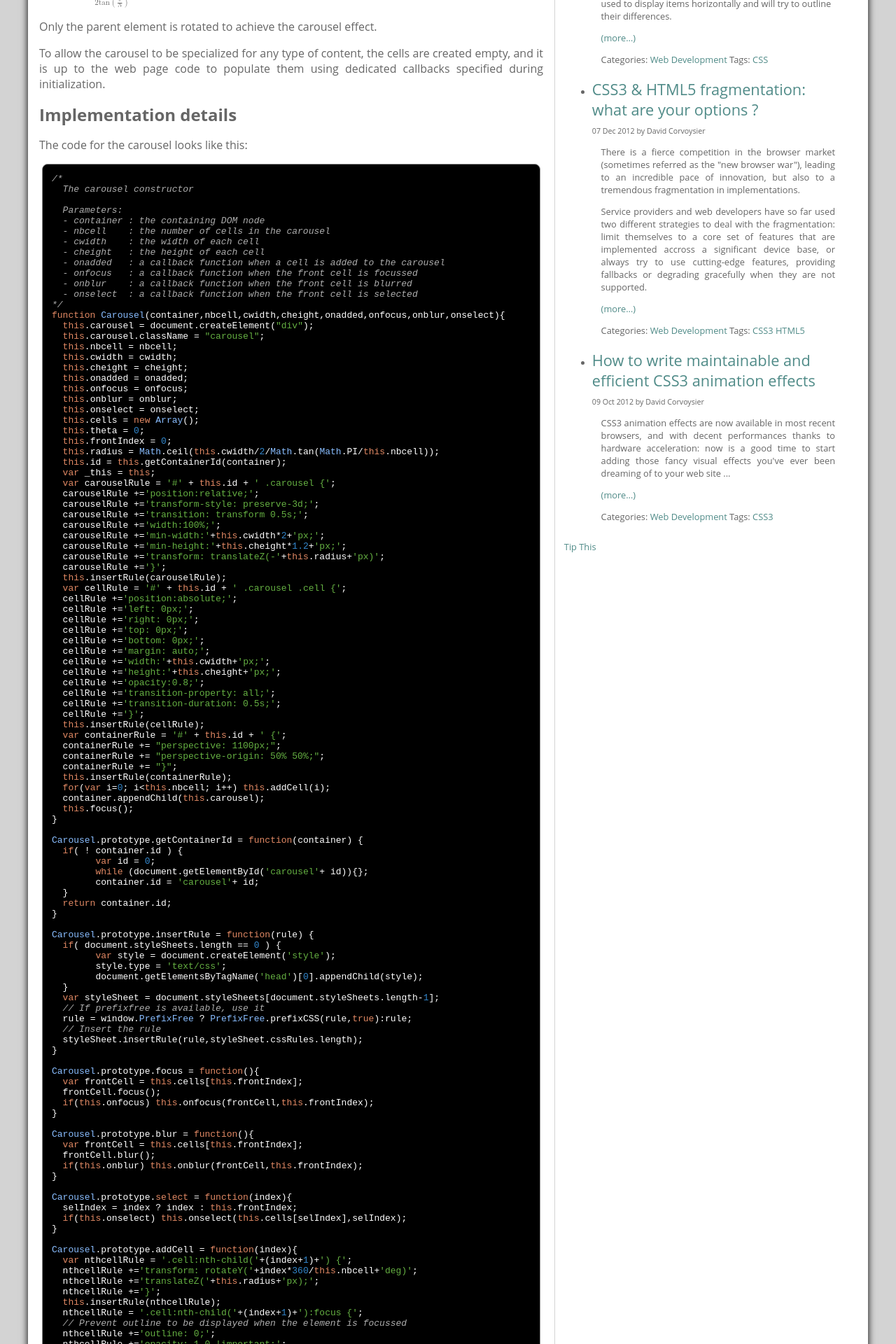
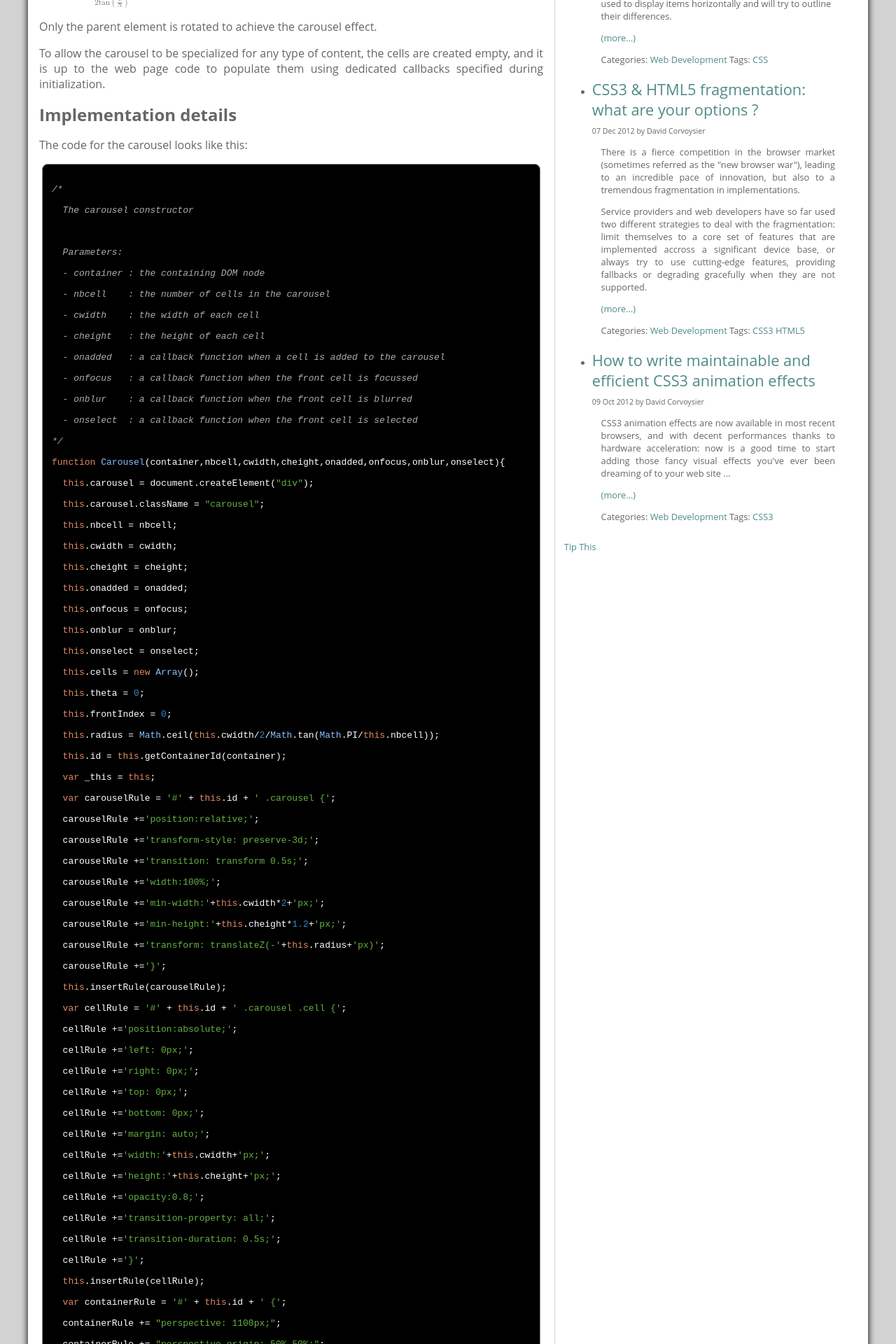
Before and after one commit to mgcrea/benchmark-kaizoumark, a Jekyll site: the page built from _posts/2011-08-09-pure-css-3d-carousel.html, in a window 1280 px wide. Shown: the part 719-2639 px from the top of the page at 70% size. Built offline with Jekyll 4.4.1, drawn with Linux system fonts in a browser that asks for light colours; comment, search, counter and statistics services are not loaded.

```diff
--- a/_posts/2011-08-09-pure-css-3d-carousel.html
+++ b/_posts/2011-08-09-pure-css-3d-carousel.html
@@ -1,9 +1,12 @@
 ---
 layout: post
 title: Pure CSS 3D Carousel
+
 categories:
+
 - Web Development
 tags:
+
 - Animation
 - Carousel
 - CSS3
@@ -13,215 +16,431 @@ type: post
 published: true
 ---
 <p>CSS 3D transformations are a wonderful tool to add very impressive animation effects to your web pages without requiring a massive amount of javascript and/or WebGL code.<!--more--></p>
+
 <p>More, unlike 2D canvas for instance, if a browser supports CSS 3D Transforms, it is almost certain that it is backed by hardware-acceleration, and thus the effects should not suffer from sluggishness in the animation.</p>
+
 <p>This post demonstrates how a pure 3D CSS carousel can be implemented.</p>
+
 <h2>Design principles</h2>
+
 <p>The carousel is constructed dynamically based on the number of cells and their size.</p>
+
 <p>The cells are children elements of a single containing block element.</p>
+
 <p>Relatively to the parent element, each cell element is positioned in the 3D space on an horizontal plane using its <a href='http://en.wikipedia.org/wiki/Polar_coordinate_system'>polar coordinates</a> (ie angle and distance from the coordinates origin).<p>
+
 <p>The <code>N</code> cells are positioned evenly on the carousel using a rotation based on their index <code>n</code></p>
+
 <p>
+
 <math>
+
   <mrow>
+
     <mi>alpha</mi>
+
     <mo>=</mo>
+
     <mi>n</mi>
+
     <mo>x</mo>
+
     <mfrac>
+
      <mrow>
+
       <mn>2</mn>
+
       <mo>&#960;</mo>
+
      </mrow>
+
      <mi>N</mi>
+
    </mfrac>
+
 </mrow>
+
 </math>
+
 </p>
+
 <p>they are also positioned far enough from the center of the carousel circle so that they don't overlap</p>
+
 <p>
+
 <math>
+
   <mrow>
+
     <mi>distance</mi>
+
     <mo>=</mo>
+
  <mfrac>
+
   <mi>width</mi>
+
   <mrow>
+
    <mn>2</mn>
+
    <mo>&#8290;</mo>
+
    <mrow>
+
     <mi>tan</mi>
+
     <mo>&#8289;</mo>
+
     <mo>(</mo>
+
     <mfrac>
+
      <mi>&#960;</mi>
+
      <mi>N</mi>
+
     </mfrac>
+
     <mo>)</mo>
+
    </mrow>
+
   </mrow>
+
  </mfrac>
+
 </mrow>
+
 </math>
+
 </p>
+
 <p>Only the parent element is rotated to achieve the carousel effect.</p>
+
 <p>To allow the carousel to be specialized for any type of content, the cells are created empty, and it is up to the web page code to populate them using dedicated callbacks specified during initialization.</p>
+
 <h2>Implementation details</h2>
+
 <p>The code for the carousel looks like this:</p>
+
 <pre class='prettyprint'>
+
 /*
+
   The carousel constructor
 
+
+
   Parameters:
+
   - container : the containing DOM node
+
   - nbcell    : the number of cells in the carousel
+
   - cwidth    : the width of each cell
+
   - cheight   : the height of each cell
+
   - onadded   : a callback function when a cell is added to the carousel
+
   - onfocus   : a callback function when the front cell is focussed
+
   - onblur    : a callback function when the front cell is blurred
+
   - onselect  : a callback function when the front cell is selected
+
 */
+
 function Carousel(container,nbcell,cwidth,cheight,onadded,onfocus,onblur,onselect){
+
   this.carousel = document.createElement(&quot;div&quot;);
+
   this.carousel.className = &quot;carousel&quot;;
+
   this.nbcell = nbcell;
+
   this.cwidth = cwidth;
+
   this.cheight = cheight;
+
   this.onadded = onadded;
+
   this.onfocus = onfocus;
+
   this.onblur = onblur;
+
   this.onselect = onselect;
+
   this.cells = new Array();
+
   this.theta = 0;
+
   this.frontIndex = 0;
+
   this.radius = Math.ceil(this.cwidth/2/Math.tan(Math.PI/this.nbcell));
+
   this.id = this.getContainerId(container);
+
   var _this = this;
+
   var carouselRule = &#039;#&#039; + this.id + &#039; .carousel {&#039;;
+
   carouselRule +=&#039;position:relative;&#039;;
+
   carouselRule +=&#039;transform-style: preserve-3d;&#039;;
+
   carouselRule +=&#039;transition: transform 0.5s;&#039;;
+
   carouselRule +=&#039;width:100%;&#039;;
+
   carouselRule +=&#039;min-width:&#039;+this.cwidth*2+&#039;px;&#039;;
+
   carouselRule +=&#039;min-height:&#039;+this.cheight*1.2+&#039;px;&#039;;
+
   carouselRule +=&#039;transform: translateZ(-&#039;+this.radius+&#039;px)&#039;;
+
   carouselRule +=&#039;}&#039;;
+
   this.insertRule(carouselRule);
+
   var cellRule = &#039;#&#039; + this.id + &#039; .carousel .cell {&#039;;
+
   cellRule +=&#039;position:absolute;&#039;;
+
   cellRule +=&#039;left: 0px;&#039;;
+
   cellRule +=&#039;right: 0px;&#039;;
+
   cellRule +=&#039;top: 0px;&#039;;
+
   cellRule +=&#039;bottom: 0px;&#039;;
+
   cellRule +=&#039;margin: auto;&#039;;
+
   cellRule +=&#039;width:&#039;+this.cwidth+&#039;px;&#039;;
+
   cellRule +=&#039;height:&#039;+this.cheight+&#039;px;&#039;;
+
   cellRule +=&#039;opacity:0.8;&#039;;
+
   cellRule +=&#039;transition-property: all;&#039;;
+
   cellRule +=&#039;transition-duration: 0.5s;&#039;;
+
   cellRule +=&#039;}&#039;;
+
   this.insertRule(cellRule);
+
   var containerRule = &#039;#&#039; + this.id + &#039; {&#039;;
+
   containerRule += &quot;perspective: 1100px;&quot;;
+
   containerRule += &quot;perspective-origin: 50% 50%;&quot;;
+
   containerRule += &quot;}&quot;;
+
   this.insertRule(containerRule);
+
   for(var i=0; i&lt;this.nbcell; i++) this.addCell(i);
+
   container.appendChild(this.carousel);
+
   this.focus();
+
 }
 
+
+
 Carousel.prototype.getContainerId = function(container) {
+
   if( ! container.id ) {
+
   	var id = 0;
+
   	while (document.getElementById(&#039;carousel&#039;+ id)){};
+
   	container.id = &#039;carousel&#039;+ id;
+
   }
+
   return container.id;
+
 }
 
+
+
 Carousel.prototype.insertRule = function(rule) {
+
   if( document.styleSheets.length == 0 ) {
+
   	var style = document.createElement(&#039;style&#039;);
+
 	style.type = &#039;text/css&#039;;
+
    	document.getElementsByTagName(&#039;head&#039;)[0].appendChild(style);
+
   }
+
   var styleSheet = document.styleSheets[document.styleSheets.length-1];
+
   // If prefixfree is available, use it
+
   rule = window.PrefixFree ? PrefixFree.prefixCSS(rule,true):rule;
+
   // Insert the rule
+
   styleSheet.insertRule(rule,styleSheet.cssRules.length);
+
 }
 
+
+
 Carousel.prototype.focus = function(){
+
   var frontCell = this.cells[this.frontIndex];
+
   frontCell.focus();
+
   if(this.onfocus) this.onfocus(frontCell,this.frontIndex);
+
 }
 
+
+
 Carousel.prototype.blur = function(){
+
   var frontCell = this.cells[this.frontIndex];
+
   frontCell.blur();
+
   if(this.onblur) this.onblur(frontCell,this.frontIndex);
+
 }
 
+
+
 Carousel.prototype.select = function(index){
+
   selIndex = index ? index : this.frontIndex;
+
   if(this.onselect) this.onselect(this.cells[selIndex],selIndex);
+
 }
 
+
+
 Carousel.prototype.addCell = function(index){
+
   var nthcellRule = &#039;.cell:nth-child(&#039;+(index+1)+&#039;) {&#039;;
+
   nthcellRule +=&#039;transform: rotateY(&#039;+index*360/this.nbcell+&#039;deg)&#039;;
+
   nthcellRule +=&#039;translateZ(&#039;+this.radius+&#039;px);&#039;;
+
   nthcellRule +=&#039;}&#039;;
+
   this.insertRule(nthcellRule);
+
   nthcellRule = &#039;.cell:nth-child(&#039;+(index+1)+&#039;):focus {&#039;;
+
   // Prevent outline to be displayed when the element is focussed
+
   nthcellRule +=&#039;outline: 0;&#039;;
+
   nthcellRule +=&#039;opacity: 1.0 !important;&#039;;
+
   nthcellRule +=&#039;transform: rotateY(&#039;+index*360/this.nbcell+&#039;deg)&#039;;
+
   nthcellRule +=&#039;translateZ(&#039;+(this.radius*1.2)+&#039;px);&#039;;
+
   nthcellRule +=&#039;transition-delay: 0.5s&#039;;
+
   nthcellRule +=&#039;}&#039;;
+
   this.insertRule(nthcellRule);
+
   var cell=document.createElement(&quot;div&quot;);
+
   cell.className = &quot;cell&quot;;
+
   // Make div focussable
+
   cell.setAttribute(&quot;tabindex&quot;,&quot;-1&quot;);
+
   this.cells.push(cell);
+
   this.carousel.appendChild(cell);
+
   if(this.onadded) this.onadded(cell,index);
+
 }
 
+
+
 Carousel.DIRECTION = {
+
 LEFT:-1,
+
 RIGHT:1
+
 };
 
+
+
 /*
+
   Rotate the carousel to the left or right
 
+
+
   Parameters:
+
   - direction: Carousel.DIRECTION.LEFT or Carousel.DIRECTION.RIGHT
 
+
+
 */
+
 Carousel.prototype.rotate = function(direction) {
+
   this.blur();
+
   this.frontIndex = (this.frontIndex - direction + this.nbcell)%this.nbcell;
+
   this.theta = (this.theta + direction*( 360 / this.nbcell ));
+
   var style = &#039;transform: translateZ(-&#039;+this.radius+&#039;px) rotateY(&#039; + this.theta + &#039;deg)&#039;;
+
   // If prefixfree is available, use it
+
   style = window.PrefixFree ? PrefixFree.prefixCSS(style,true):style;
+
   this.carousel.setAttribute(&#039;style&#039;,style);
+
   this.focus();
+
 }
+
 </pre>
+
 <h2>Live Demonstrations</h2>
+
 <p>The following demos only work on recent Chrome, Safari or Firefox.</p>
+
 <p>Here is a first example using images.</p>
-<p><a href="/demos/3d-carousel-demo"><img src="/images/3d-carousel-images.png"></a></p>
+
+<div class='picture'>
+<a href="/demos/3d-carousel-demo"><img src="/images/3d-carousel-images.png"></a>
+</div>
+
 <p>Click on the image to see the live version.</p>
+
 <p>And another example using this time video elements.</p>
-<p><a href="/demos/3d-video-carousel-demo/"><img src="/images/3d-carousel-videos.png"></a></p>
+
+<div class='picture'>
+<a href="/demos/3d-video-carousel-demo/"><img src="/images/3d-carousel-videos.png"></a>
+</div>
+
 <p>Click on the image to see the live version.</p>
```
